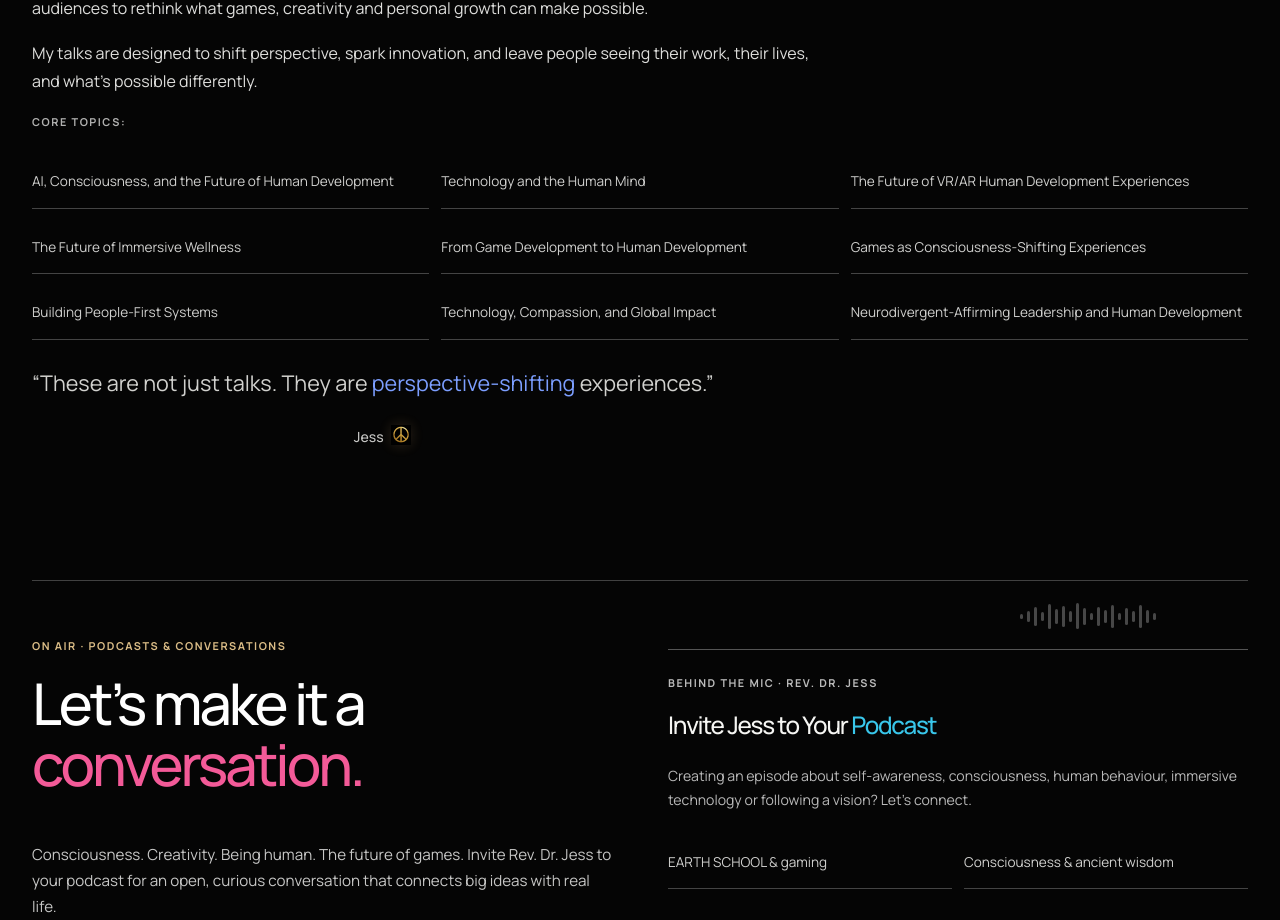
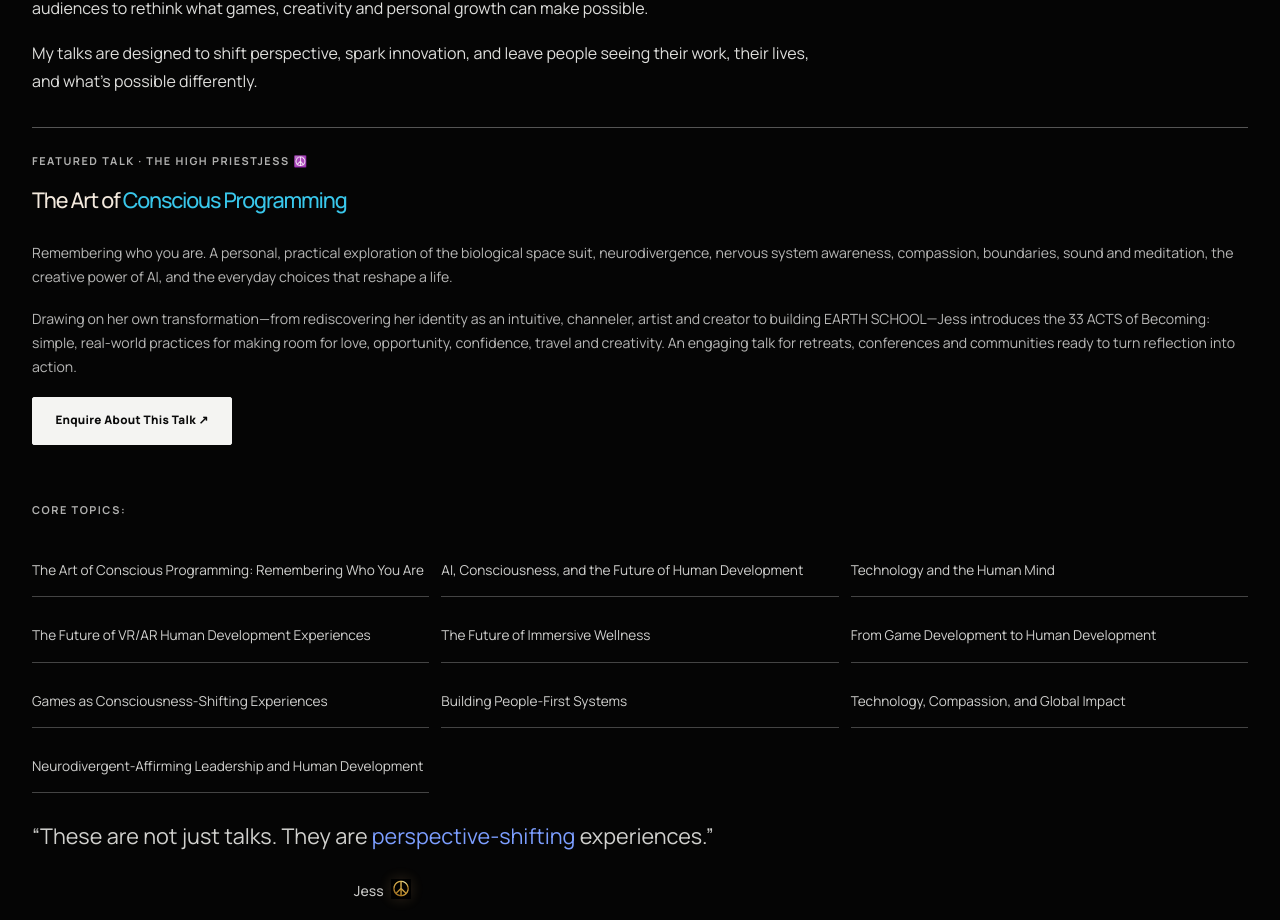
Before and after one commit to jessgoodvibesonly/jessgoodvibesonly, a Next.js app: page / in a window 1280 px wide. Shown: the part 10978-11898 px from the top of the page. Built offline with nearby package versions, Linux system fonts and the light colour scheme; a web font is replaced by a local one.

Commit message:
Add Art of Conscious Programming featured speaking talk

```diff
--- a/app/page.tsx
+++ b/app/page.tsx
@@ -91,6 +91,7 @@ const earthSchoolGallery = [
 ];
 
 const speakingTopics = [
+  "The Art of Conscious Programming: Remembering Who You Are",
   "AI, Consciousness, and the Future of Human Development",
   "Technology and the Human Mind",
   "The Future of VR/AR Human Development Experiences",
@@ -575,6 +576,13 @@ export default function Home() {
         <p>
           My talks are designed to shift perspective, spark innovation, and leave people seeing their work, their lives, and what&apos;s possible differently.
         </p>
+        <div className="service-card" style={{ margin: "2rem 0", textAlign: "left" }}>
+          <p className="service-label">FEATURED TALK · THE HIGH PRIESTjESS ☮️</p>
+          <h4>The Art of <span className="color-pop pop-cyan">Conscious Programming</span></h4>
+          <p className="service-description">Remembering who you are. A personal, practical exploration of the biological space suit, neurodivergence, nervous system awareness, compassion, boundaries, sound and meditation, the creative power of AI, and the everyday choices that reshape a life.</p>
+          <p className="service-description">Drawing on her own transformation—from rediscovering her identity as an intuitive, channeler, artist and creator to building EARTH SCHOOL—Jess introduces the 33 ACTS of Becoming: simple, real-world practices for making room for love, opportunity, confidence, travel and creativity. An engaging talk for retreats, conferences and communities ready to turn reflection into action.</p>
+          <a className="btn secondary" href="mailto:jessgoodvibesonly@gmail.com?subject=Book%20Jess%20%E2%80%94%20The%20Art%20of%20Conscious%20Programming">Enquire About This Talk ↗</a>
+        </div>
         <p className="speaking-topics-intro">Core Topics:</p>
         <div className="topicGrid">
           {speakingTopics.map((topic) => (
```
